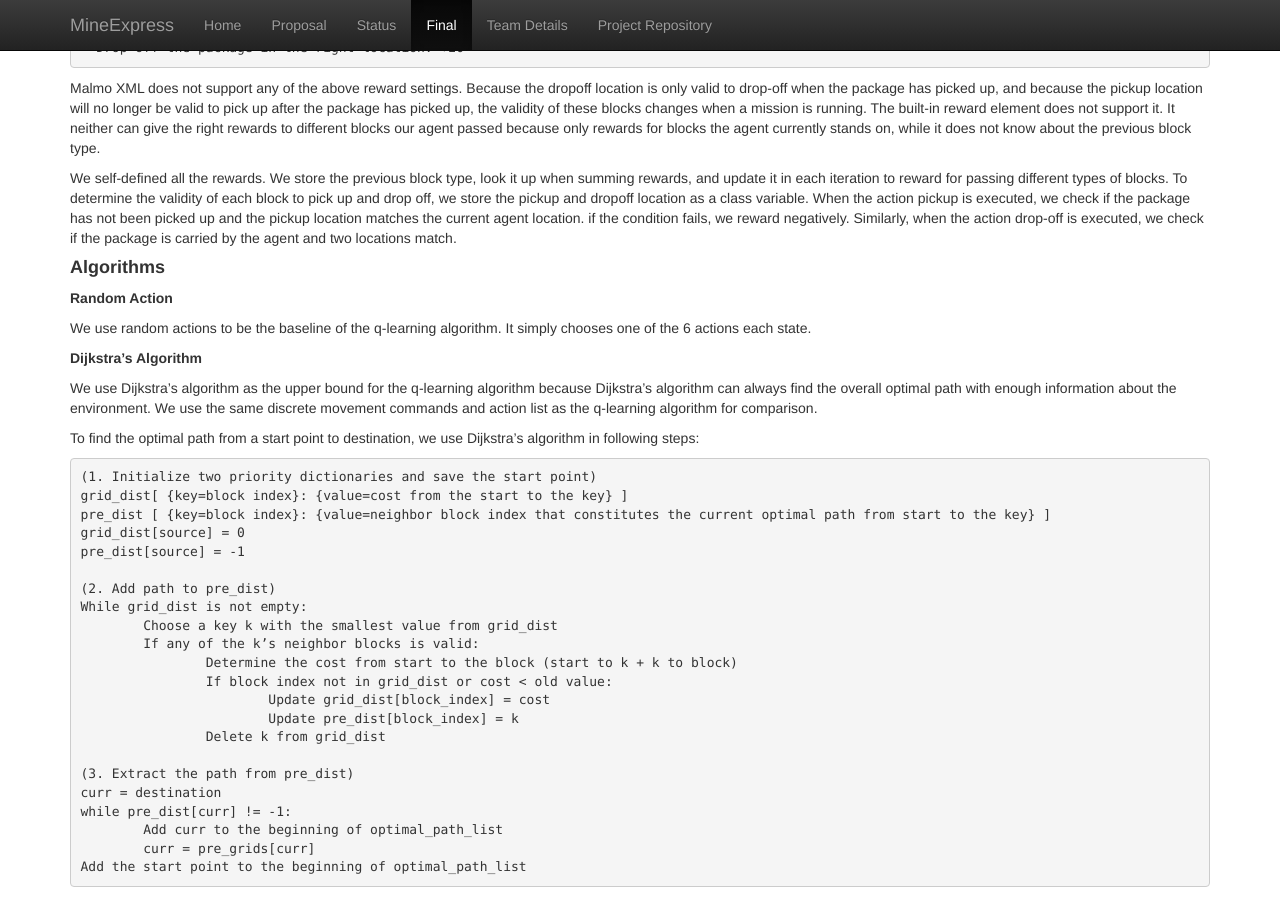
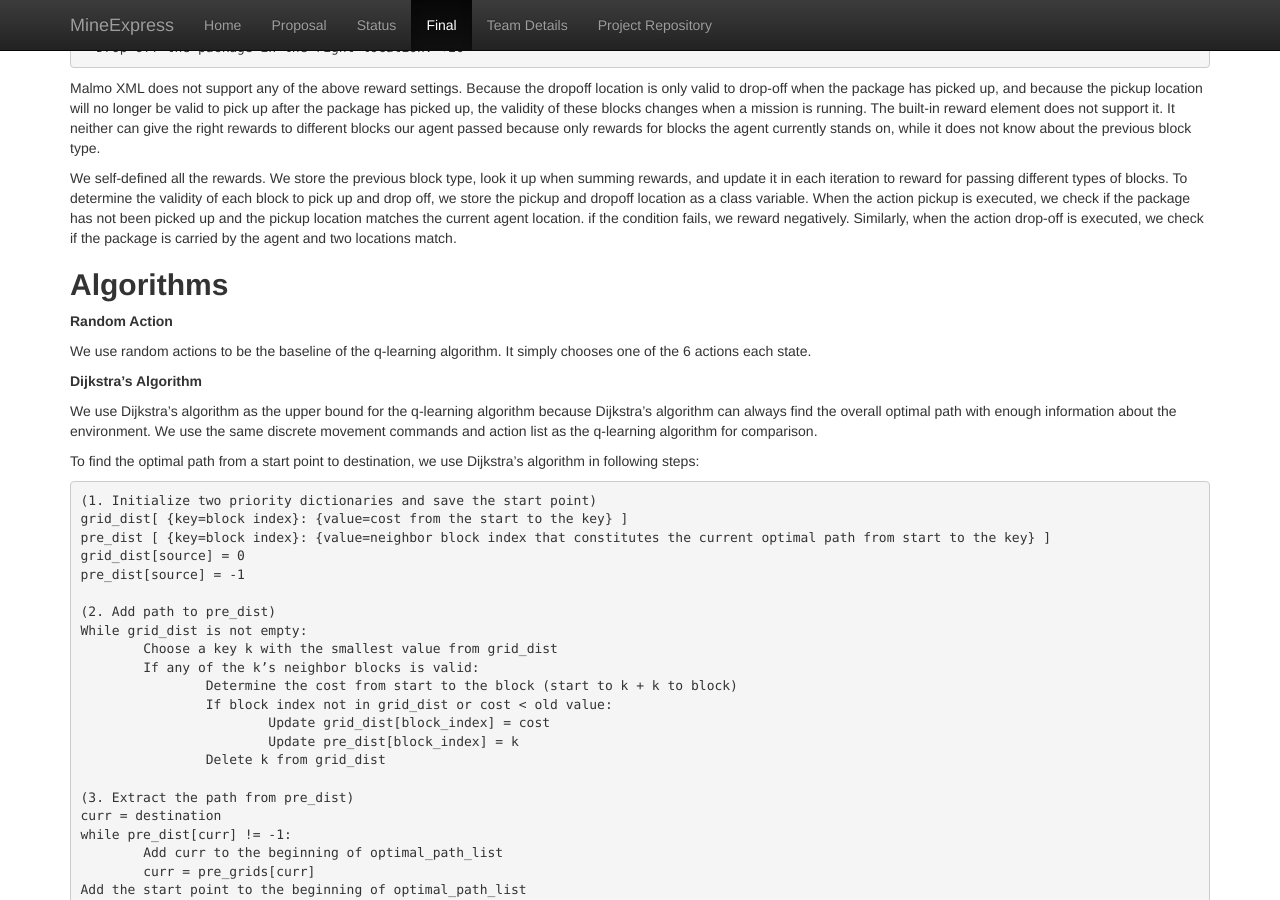
Before and after one commit to ETTOTW/Herobrine, a Jekyll site: the page built from docs/final.md, in a window 1280 px wide and 900 px high, scrolled down 2137 px. Built offline with Jekyll 4.4.1, drawn with Linux system fonts in a browser that asks for light colours.

Commit message:
Update final.md

```diff
--- a/docs/final.md
+++ b/docs/final.md
@@ -70,7 +70,7 @@ Malmo XML does not support any of the above reward settings. Because the dropoff
 
 We self-defined all the rewards. We store the previous block type, look it up when summing rewards, and update it in each iteration to reward for passing different types of blocks. To determine the validity of each block to pick up and drop off, we store the pickup and dropoff location as a class variable. When the action pickup is executed, we check if the package has not been picked up and the pickup location matches the current agent location. if the condition fails, we reward negatively. Similarly, when the action drop-off is executed, we check if the package is carried by the agent and two locations match.
 
-#### **Algorithms**
+## **Algorithms**
 
 **Random Action**
 
```
